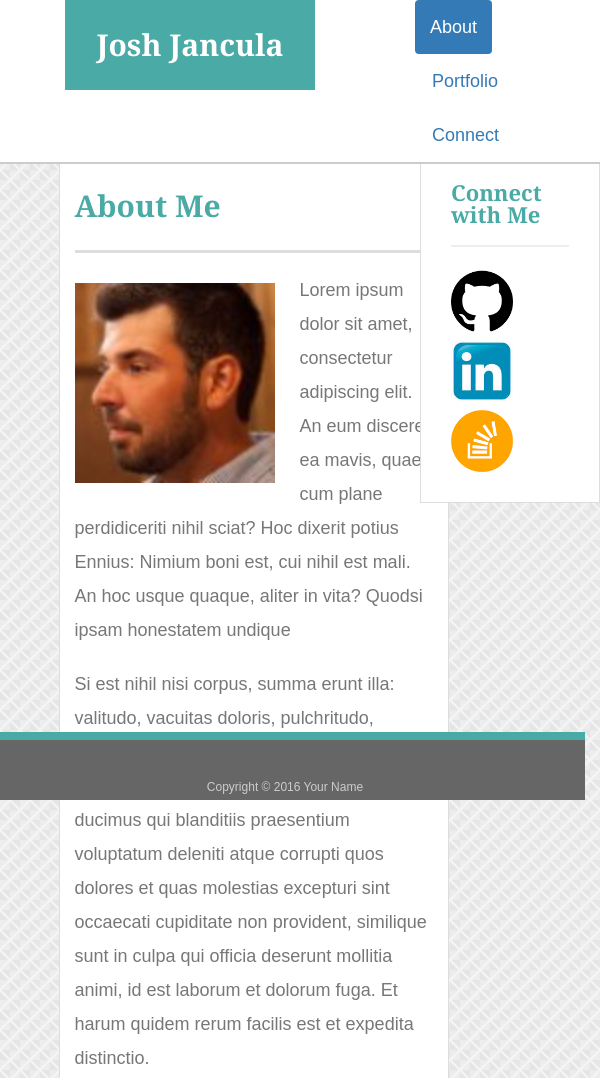
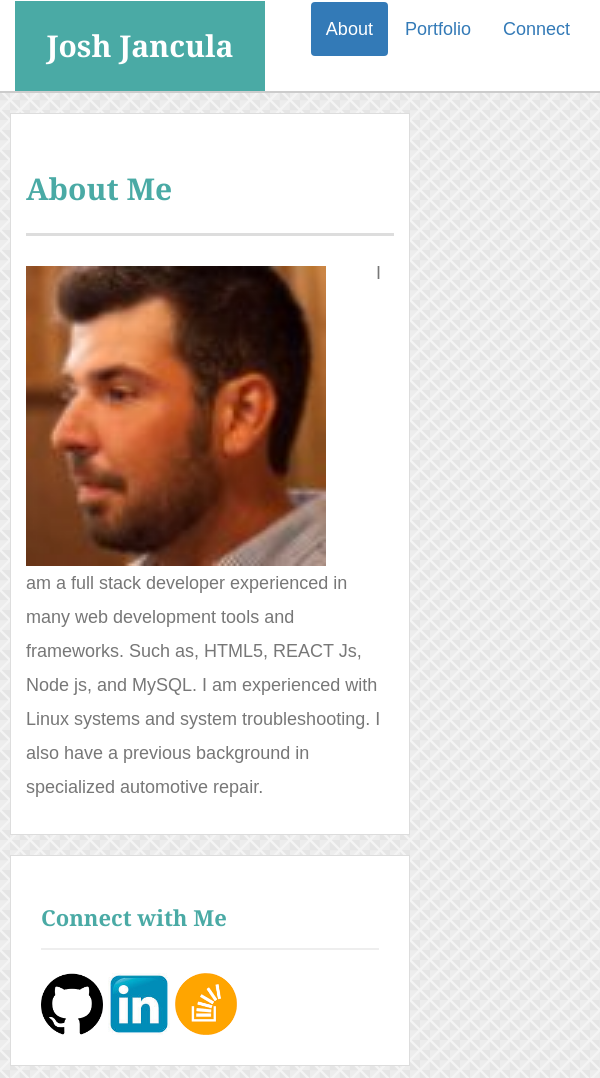
Before and after one commit to JoshJancula/JoshJancula.github.io, a plain HTML site: page index.html in a window 600 px wide. Shown: the top 1078 px of the page. Drawn offline with nearby package versions, Linux system fonts and the light colour scheme.

Commit message:
some updates

```diff
--- a/assets/css/style.css
+++ b/assets/css/style.css
@@ -60,7 +60,7 @@ h3 {
 /* header */
 
 #masthead {
-  position: fixed;
+  /*position: fixed;*/
   z-index: 99;
   width: 100%;
   margin: 0 0 30px;
@@ -120,7 +120,7 @@ nav a:first-child {
   text-align: center;
   background: #666;
   border-top: 8px solid #4aaaa5;
-  position: fixed;
+  /*position: fixed;*/
   bottom: 0;
   width: 100%;
 }
@@ -260,41 +260,71 @@ input[type=submit] {
 
 
 
-@media screen and (max-width: 640px) {
 
-/*The Navbar moves under the logo*/
+
+
+@media screen and (max-width: 449px) and (min-width: 300px) {
 
 .sidebar {
-  float: right;
-  width: 100%;
+  float: left;
+  width: 350px;
   max-width: 650px;
   padding: 30px;
   margin-bottom: 20px;
   background: #fff;
   border: 1px solid #ddd;
-  margin-left: 10%;
+  margin-left: 10px;
 }
 
 .main-section {
-  /*float: left;*/
-  width: 100%;
-  max-width: 650px;
-  padding: 30px;
-  margin: 0 0 40px;
+  float: left;
+  width: 350px;
+  max-width: 750px;
+   padding: 30px;
+  margin-bottom: 20px;
   background: #fff;
   border: 1px solid #ddd;
-  margin-left: 15%;
+  margin-left: 10px;
 }
 
+.auth-image {
+  float: left;
+  width: 300px;
+  height: auto;
+  margin-top: 10px;
+  margin-right: 30px;
+}
+
+#footer {
+  height: 20px;
+  padding: 30px 0;
+  clear: both;
+  font-size: 12px;
+  color: #fff;
+  color: #ccc;
+  text-align: center;
+  background: #666;
+  border-top: 8px solid #4aaaa5;
+  /*position: fixed;*/
+  bottom: 0;
+  width: 100%;
+}
+
+#masthead {
+  /*position: fixed;*/
+  z-index: 99;
+  width: 100%;
+  margin: 0 0 10px;
+  overflow: auto;
+  color: #fff;
+  background: #fff;
+  border-bottom: 2px solid #ccc;
+}
+#main-container {
+  padding-top: 10px;
+  margin-bottom: 10px;
 
 }
-
-
-
-@media screen and (max-width: 768px) and (min-width: 641px) {
-
-
-
 
 
 }
@@ -304,8 +334,66 @@ input[type=submit] {
 
 
 
-@media screen and (max-width: 968px) and (min-width: 769) {
+@media screen and (max-width: 640px) and (min-width: 450px) {
 
+.sidebar {
+  float: left;
+  width: 400px;
+  max-width: 650px;
+  padding: 30px;
+  margin-bottom: 20px;
+  background: #fff;
+  border: 1px solid #ddd;
+  margin-left: 10px;
+}
+
+.main-section {
+  float: left;
+  width: 400px;
+  max-width: 750px;
+   padding: 30px;
+  margin-bottom: 20px;
+  background: #fff;
+  border: 1px solid #ddd;
+  margin-left: 10px;
+}
+
+.auth-image {
+  float: left;
+  width: 300px;
+  height: auto;
+  margin-top: 10px;
+  margin-right: 50px;
+}
+
+#footer {
+  height: 20px;
+  padding: 30px 0;
+  clear: both;
+  font-size: 12px;
+  color: #fff;
+  color: #ccc;
+  text-align: center;
+  background: #666;
+  border-top: 8px solid #4aaaa5;
+  bottom: 0;
+  width: 100%;
+}
+
+#masthead {
+  z-index: 99;
+  width: 100%;
+  margin: 0 0 10px;
+  overflow: auto;
+  color: #fff;
+  background: #fff;
+  border-bottom: 2px solid #ccc;
+}
+#main-container {
+  padding-top: 10px;
+  margin-bottom: 10px;
+
+}
 
 
 }
--- a/index.html
+++ b/index.html
@@ -23,13 +23,14 @@
 
 
 
-   <div class="row" id="masthead">
-      <div class="col-xs-1">
+
+    <div class="row" id="masthead">
+      <div class="col-md-1">
       </div>
-      <div class="col-xs-7">
+      <div class="col-md-7">
         <a href="index.html" id="logo">Josh Jancula</a>
       </div>
-      <div class="col-xs-4">
+      <div class="col-md-4" id="navbar">
         <ul class="nav nav-pills">
           <li role="presentation" class="active"><a href="index.html">About</a></li>
           <li role="presentation"><a href="portfolio.html">Portfolio</a></li>
@@ -44,7 +45,7 @@
 
 
   <div id="main-container" class="row">
-    <div class="col-xs-8">
+    <div class="col-md-8">
       <div class="main-section">
         <div class="row">
           <h1>About Me</h1>
@@ -54,17 +55,15 @@
          <img src="assets/images/headshot.jpg" class="auth-image" alt="Josh Jancula">
 
          <p>
-          Lorem ipsum dolor sit amet, consectetur adipiscing elit. An eum discere ea mavis, quae cum plane perdidiceriti nihil sciat? Hoc dixerit potius Ennius: Nimium boni est, cui nihil est mali. An hoc usque quaque, aliter in vita? Quodsi ipsam honestatem undique
+I am a full stack developer experienced in many web development tools and frameworks. Such as, HTML5, REACT Js, Node js, and MySQL. I am experienced with Linux systems and system troubleshooting. I also have a previous background in specialized automotive repair.
 
         </p>
 
-        <p>
-          Si est nihil nisi corpus, summa erunt illa: valitudo, vacuitas doloris, pulchritudo, cetera. Bonum valitudo At vero eos et accusamus et iusto odio dignissimos ducimus qui blanditiis praesentium voluptatum deleniti atque corrupti quos dolores et quas molestias excepturi sint occaecati cupiditate non provident, similique sunt in culpa qui officia deserunt mollitia animi, id est laborum et dolorum fuga. Et harum quidem rerum facilis est et expedita distinctio.
-        </p>
+
       </div>
     </div>
   </div>
-  <div class="col-xs-4">
+  <div class="col-md-4">
     <div class="sidebar">
       <div id="connect">
         <h2>Connect with Me</h2>
```
Also changed, not shown: contact.html (+5 -5 lines), portfolio.html (+11 -9 lines), assets/images/fridgeImage.png (added), 1 other file.
